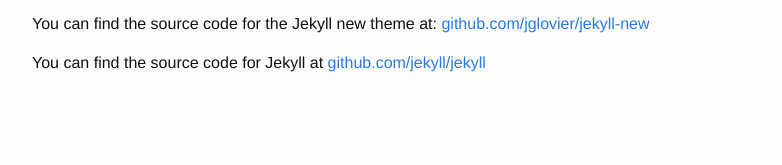
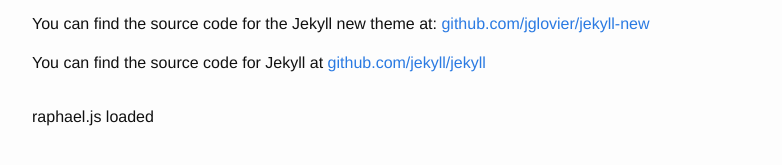
Before and after one commit to afknapping/homer, a Jekyll site: the page built from about.md, in a window 1280 px wide. Shown: the part 153-318 px from the top of the page, without its empty margins (238-1020 px from the left). Built offline with Jekyll 4.4.1, drawn with Linux system fonts in a browser that asks for light colours; nearby versions of some CDN libraries; library files that are not in the unit come from our copies.

Commit message:
add raphael.js

```diff
--- a/_config.yml
+++ b/_config.yml
@@ -25,6 +25,9 @@
 post_listing: false
 data_example: false
 
+raphaeljs: true
+
 web_components: false
 elements:
   - my-element
+  - raphael-01
--- /dev/null
+++ b/_includes/raphael.html
@@ -0,0 +1 @@
+<script src="bower_components/raphael/raphael.js"></script><p>raphael.js loaded</p>
--- /dev/null
+++ b/_includes/raphael.jade
@@ -0,0 +1,4 @@
+script(src="bower_components/raphael/raphael.js")
+
+p
+  | raphael.js loaded
--- a/_includes/web_components.html
+++ b/_includes/web_components.html
@@ -1,4 +1,4 @@
-<script src="bower_components/platform/platform.js"></script>{% for element in site.elements %}<link rel="import" href="elements/{{ element }}.html"/>{% endfor %}
+<script src="bower_components/platform/platform.js"></script><p>platform.js loaded</p>{% for element in site.elements %}<link rel="import" href="elements/{{ element }}.html"/>{% endfor %}
 {% for element in site.elements %}
 <{{ element }}></{{ element }}>
 {% endfor %}
--- a/_includes/web_components.jade
+++ b/_includes/web_components.jade
@@ -1,4 +1,8 @@
 script(src="bower_components/platform/platform.js")
+
+p
+  | platform.js loaded
+
 
 | {% for element in site.elements %}
 link(rel="import" href="elements/{{ element }}.html")
--- a/_layouts/default.html
+++ b/_layouts/default.html
@@ -1,4 +1,6 @@
-<!DOCTYPE html><html lang="en">{% include head.html %}<body>{% if site.header %} {% include header.html %} {% endif %}
+<!DOCTYPE html><html lang="en">{% include head.html %}<body><div class="page-content"><div class="wrapper">{{ content }}
+{% if site.header %} {% include header.html %} {% endif %}
 {% if site.post_listing %} {% include post_listing.html %} {% endif %}
 {% if site.data_example %} {% include data_example.html %} {% endif %}
-{% if site.web_components %} {% include web_components.html %} {% endif %}<div class="page-content"><div class="wrapper">{{ content }}</div></div>{% if site.footer %} {% include footer.html %} {% endif %}</body></html>
+{% if site.raphaeljs %} {% include raphael.html %} {% endif %}
+{% if site.web_components %} {% include web_components.html %} {% endif %}</div></div>{% if site.footer %} {% include footer.html %} {% endif %}</body></html>
--- a/gulpfile.js
+++ b/gulpfile.js
@@ -59,7 +59,7 @@
 gulp.task("watch", function() {
   gulp.watch(sources.jade_index, ["jade_index"]);
   gulp.watch(sources.jade_layouts, ["jade_layouts"]);
-  gulp.watch(sources.jade_includes, ["jade_includes "]);
+  gulp.watch(sources.jade_includes, ["jade_includes"]);
   gulp.watch(sources.sass, ["sass"]);
   // gulp.watch(sources.coffee, ["coffee"]);
   // gulp.watch(sources.overwatch, refresh);
```
Also changed, not shown: _layouts-jade/default.jade (+8 -4 lines).
